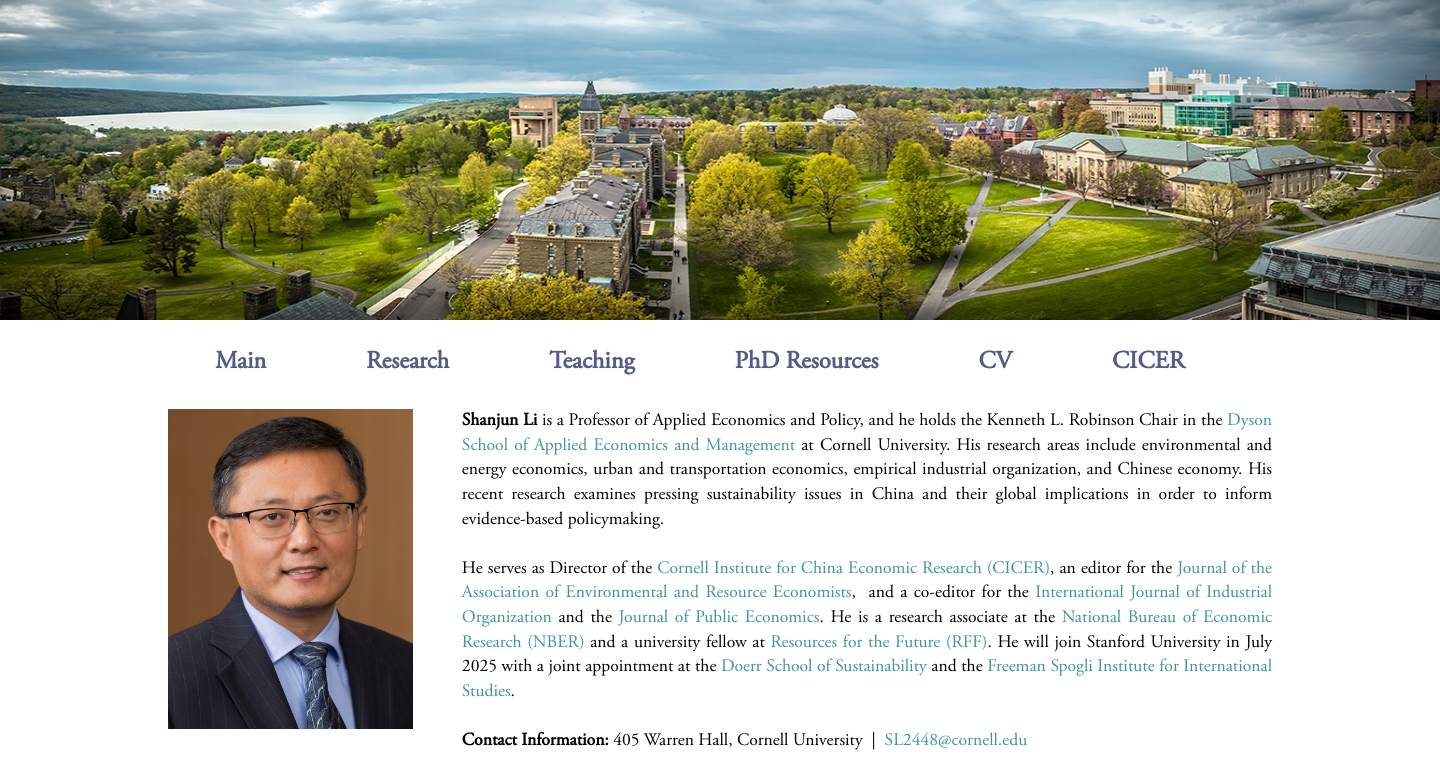
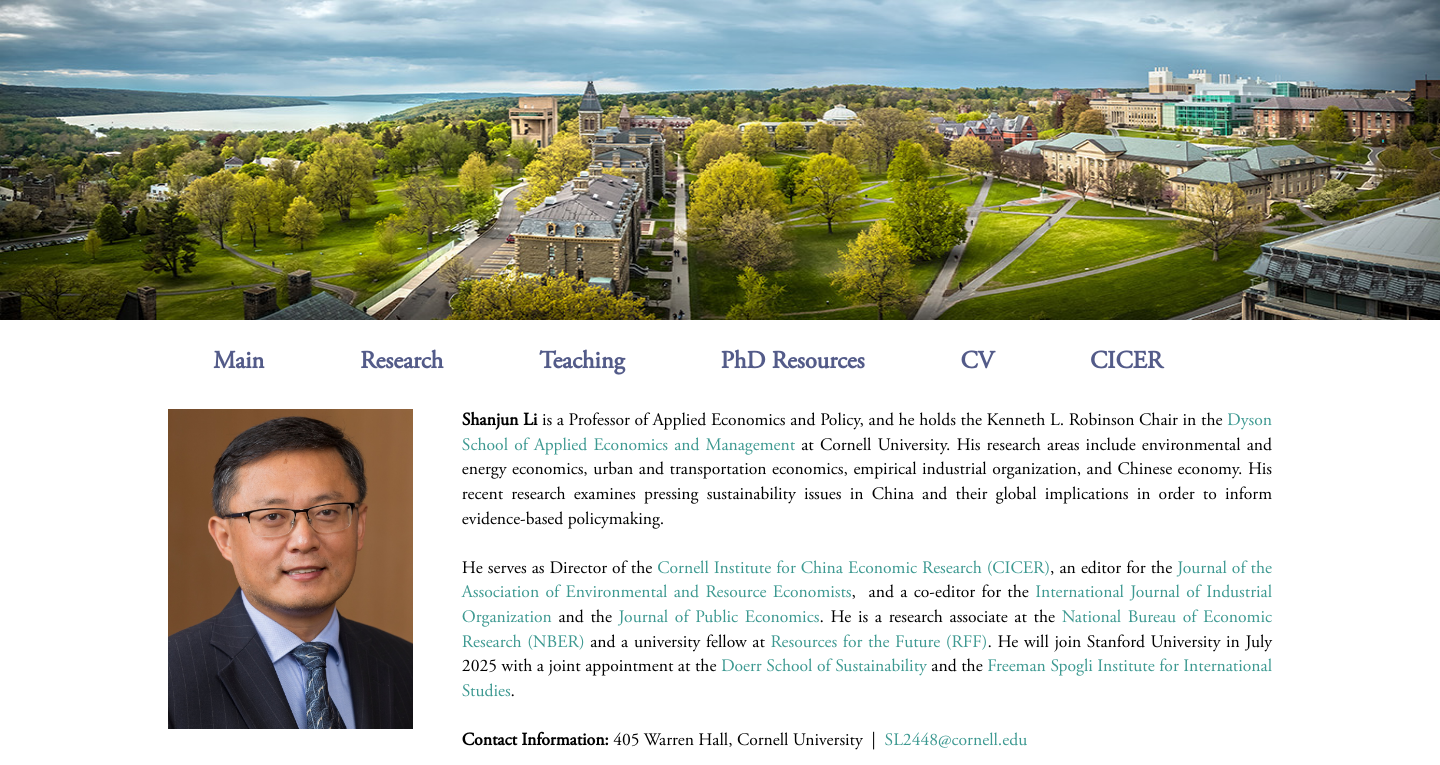
Before and after one commit to shanjunli6/shanjunli6.github.io, a PHP site: page /index.html in a window 1440 px wide. Shown: the top 765 px of the page. Run offline with PHP 8.4, Linux system fonts and the light colour scheme.

Commit message:
Update styles.css

```diff
--- a/styles.css
+++ b/styles.css
@@ -88,7 +88,7 @@ img.li {
 #nav li a {
 	display: block;
 	margin-top: -15px;
-	padding: 0px 50px;
+	padding: 0px 48px;
 	text-decoration: none;
 	font-weight: bold;
 	color: #535b89;
```
